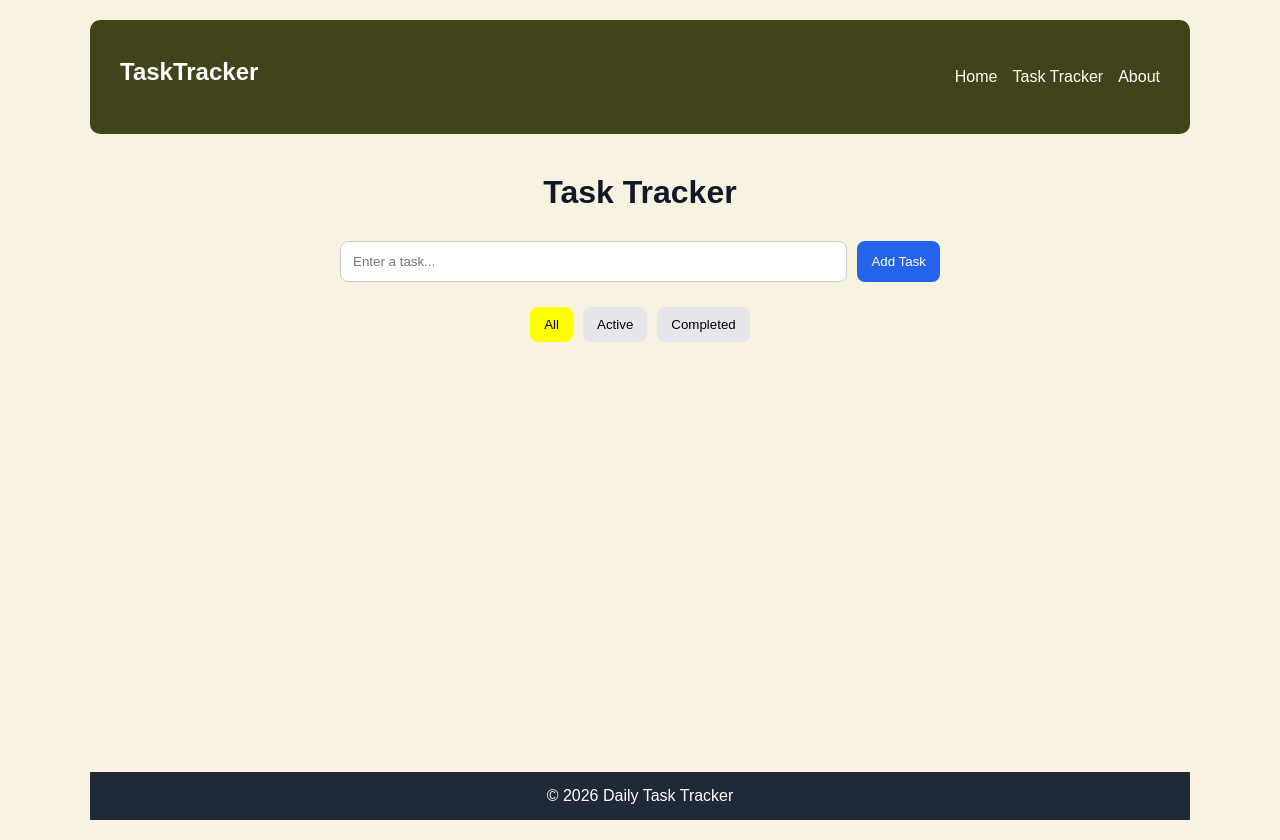
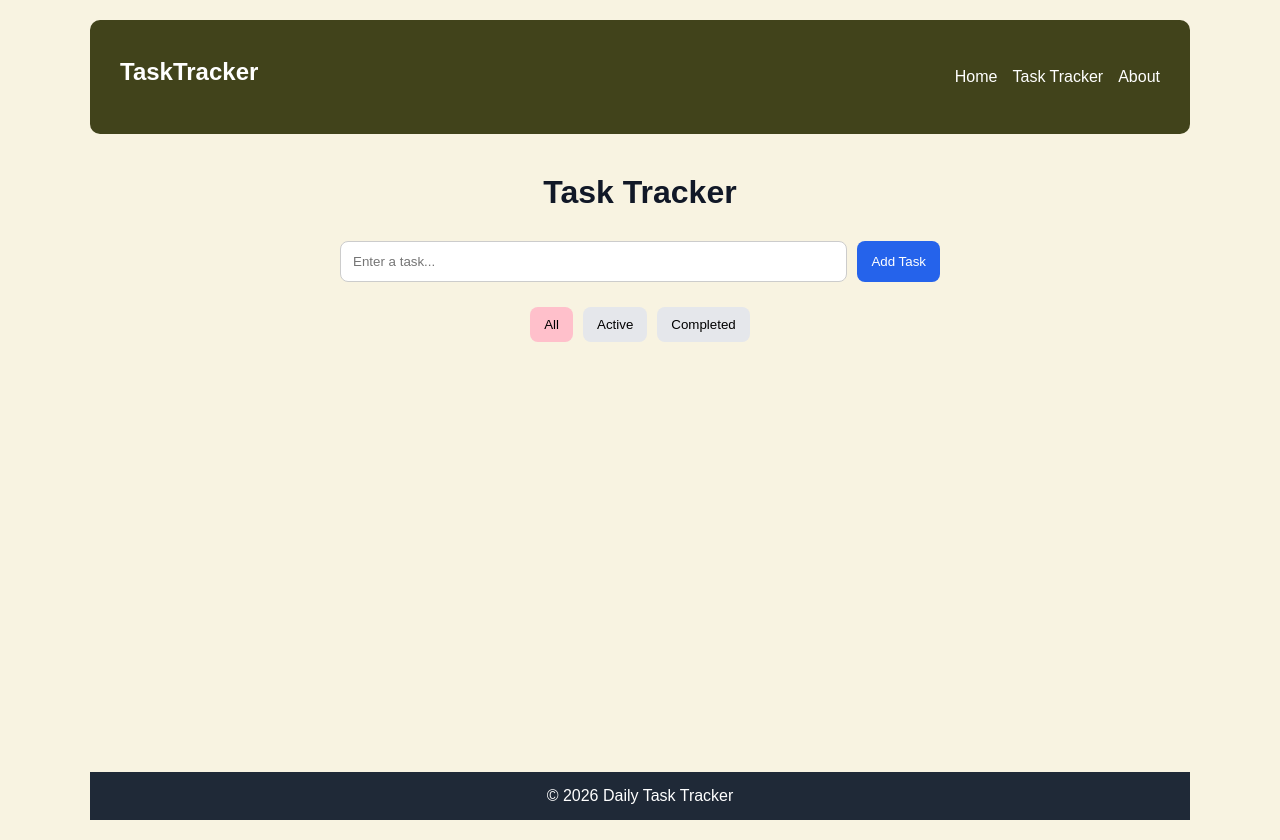
Before and after one commit to NP319/UNIT1-TASK-TRACKER, a React (Vite) app: page /tracker in a window 1280 px wide. Built offline with nearby package versions, Linux system fonts and the light colour scheme.

Commit message:
changed button colors

```diff
--- a/src/pages/TaskTracker.jsx
+++ b/src/pages/TaskTracker.jsx
@@ -83,13 +83,13 @@ function TaskTracker() {
 
       <div className="filters">
         <button onClick={() => setFilter("all")}
-          style={{ backgroundColor: filter === "all" ? "yellow" : "" }}>
+          style={{ backgroundColor: filter === "all" ? "pink" : "" }}>
         All</button>
         <button onClick={() => setFilter("active")}
-          style={{ backgroundColor: filter === "active" ? "yellow" : "" }}>
+          style={{ backgroundColor: filter === "active" ? "pink" : "" }}>
         Active</button>
         <button onClick={() => setFilter("completed")}
-          style={{ backgroundColor: filter === "completed" ? "yellow" : "" }}>
+          style={{ backgroundColor: filter === "completed" ? "pink" : "" }}>
         Completed</button>
       </div>
 
```
